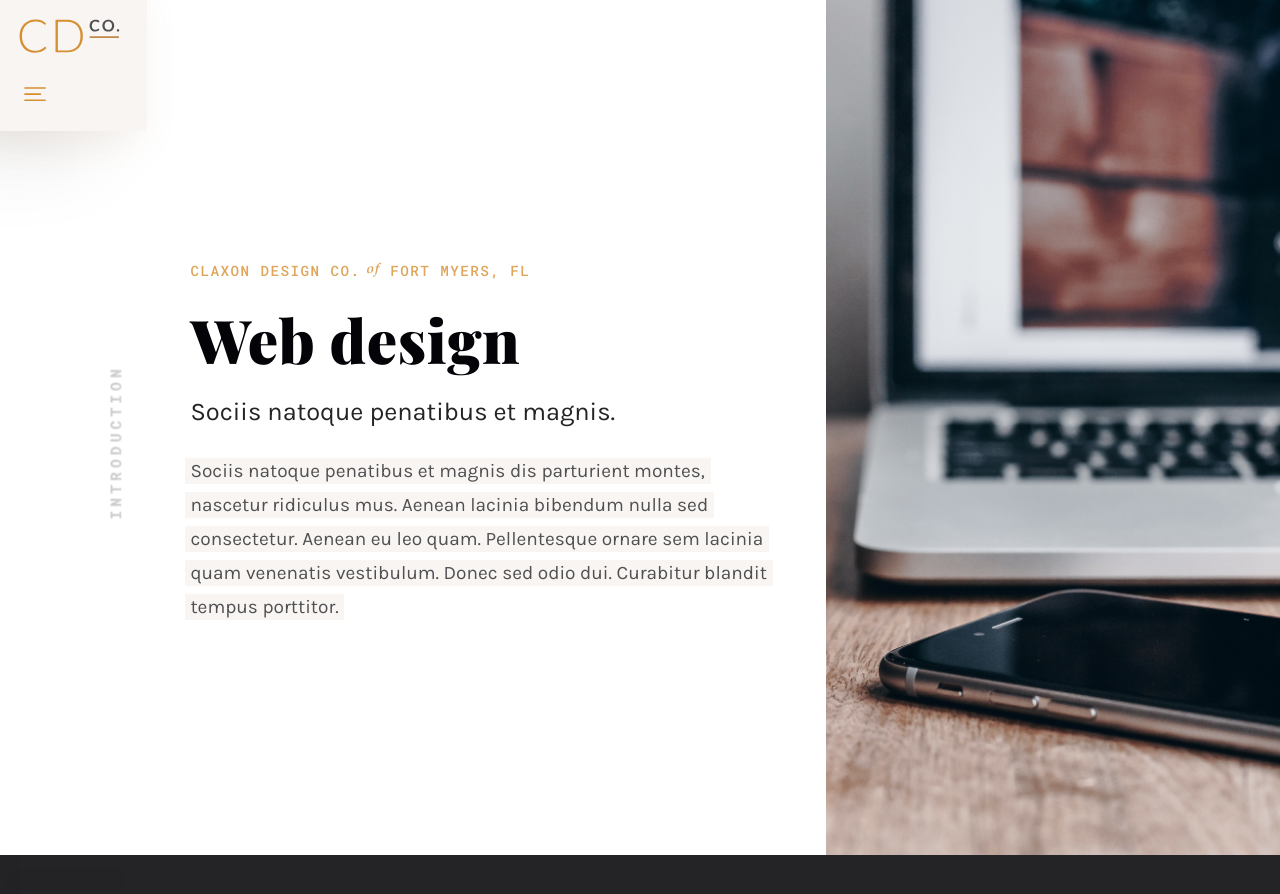
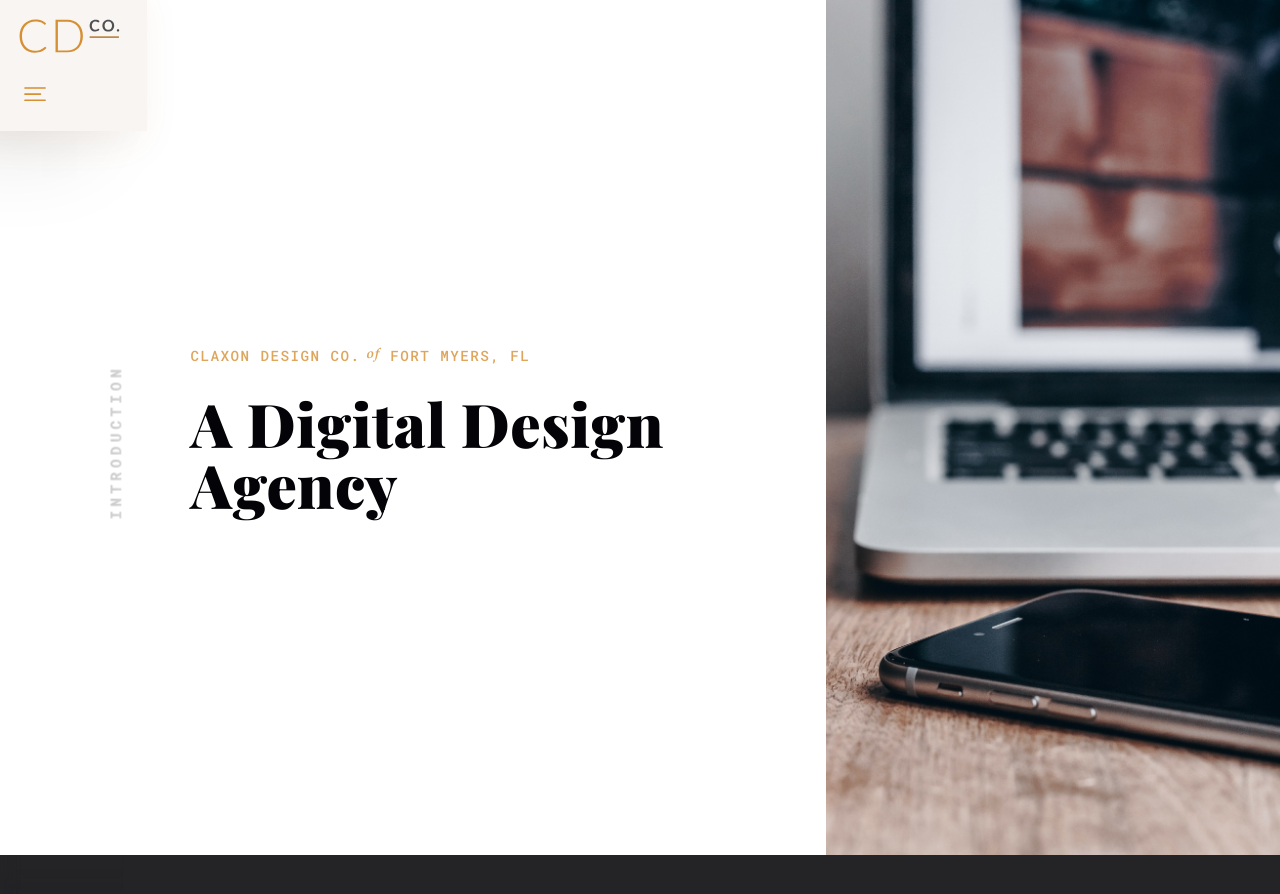
Before and after one commit to claxondesignco/claxondesignco.github.io, a Jekyll site: the page built from index.md, in a window 1280 px wide and 900 px high. Shown: the top 894 px of the window. Built offline with Jekyll 4.4.1, drawn with Linux system fonts in a browser that asks for light colours; nearby versions of some CDN libraries; comment, search, counter and statistics services are not loaded.

Commit message:
edited homepage content

```diff
--- a/index.md
+++ b/index.md
@@ -13,14 +13,11 @@
 <h1>Claxon Design Co. <span class="fancy">of</span> Fort Myers, FL</h1>
 {:/}
 
-## Web design
+## A Digital Design Agency
 
-Sociis natoque penatibus et magnis.
-
-Sociis natoque penatibus et magnis dis parturient montes, nascetur ridiculus mus. Aenean lacinia bibendum nulla sed consectetur. Aenean eu leo quam. Pellentesque ornare sem lacinia quam venenatis vestibulum. Donec sed odio dui. Curabitur blandit tempus porttitor.
 </div>
 {::nomarkdown}
-<img src="/assets/images/hero.jpg" class="aside" alt="Photograph of a computer on a desk">
+<img srcset="/assets/images/hero.jpg 1x, /assets/images/hero@2x.jpg 2x" class="aside" alt="Photograph of a computer on a desk">
 {:/}
 </section>
 
@@ -39,40 +36,45 @@
 
 <h2><span data-aos="blank-out" data-aos-duration="0" data-aos-delay="400">Work</span></h2>
 
-<a class="portfolio-item-link" target="_blank" href="http://funkytaco.fun">
-  <figure class="portfolio-item">
-    <img class="portfolio-item-background" src="/assets/images/FunkyTaco-bg.jpeg" aria-hidden="true">
-    <img class="portfolio-item-image" srcset="/assets/images/FunkyTaco.png 1x, /assets/images/FunkyTaco@2x.png 2x">
-    <figcaption class="portfolio-item-header">
-      <p class="intro-type">Logotype</p>
-      <h3>Funky Taco</h3>
-    </figcaption>
-  </figure>
-</a>
+<div class="portfolio-list">
 
-<a class="portfolio-item-link" target="_blank" href="http://theracareinc.com">
-  <figure class="portfolio-item">
-    <img class="portfolio-item-background" src="/assets/images/theracare-bg.jpeg" aria-hidden="true">
-    <img class="portfolio-item-image" srcset="/assets/images/theracare.jpg 1x, /assets/images/theracare@2x.jpg 2x, /assets/images/theracare@3x.jpg 3x">
-    <figcaption class="portfolio-item-header">
-      <p class="intro-type">Website Design/Development</p>
-      <h3>Theracare, Inc.</h3>
-    </figcaption>
-  </figure>
-</a>
+    <a class="portfolio-item-link" target="_blank" href="http://funkytaco.fun">
+      <figure class="portfolio-item" style="--brand-color: #f1bd58;">
+        <img class="portfolio-item-background" srcset="/assets/images/FunkyTaco-bg.jpeg 1x, /assets/images/FunkyTaco-bg@2x.jpeg 2x" aria-hidden="true">
+        <img class="portfolio-item-image" srcset="/assets/images/FunkyTaco.png 1x, /assets/images/FunkyTaco@2x.png 2x">
+        <figcaption class="portfolio-item-header">
+          <p class="intro-type">Logotype</p>
+          <h3>Funky Taco</h3>
+        </figcaption>
+      </figure>
+    </a>
 
-<a class="portfolio-item-link" target="_blank" href="http://totsindy.com">
-  <figure class="portfolio-item">
-    <img class="portfolio-item-background" src="/assets/images/TOTSIndy-bg.jpg" aria-hidden="true">
-    <img class="portfolio-item-image" srcset="/assets/images/TOTSIndy.jpg 1x, /assets/images/TOTSIndy@2x.jpg 2x, /assets/images/TOTSIndy@3x.jpg 3x">
-    <figcaption class="portfolio-item-header">
-      <p class="intro-type">Website Design/Development</p>
-      <h3>TOTS Indy</h3>
-    </figcaption>
-  </figure>
-</a>
+    <a class="portfolio-item-link" target="_blank" href="http://theracareinc.com">
+      <figure class="portfolio-item" style="--brand-color: #525967;">
+        <img class="portfolio-item-background" src="/assets/images/theracare-bg.jpeg" aria-hidden="true">
+        <img class="portfolio-item-image" srcset="/assets/images/theracare.jpg 1x, /assets/images/theracare@2x.jpg 2x, /assets/images/theracare@3x.jpg 3x">
+        <figcaption class="portfolio-item-header">
+          <p class="intro-type">Website Design/Development</p>
+          <h3>Theracare, Inc.</h3>
+        </figcaption>
+      </figure>
+    </a>
+
+    <a class="portfolio-item-link" target="_blank" href="http://totsindy.com">
+      <figure class="portfolio-item" style="--brand-color: #f98347">
+        <img class="portfolio-item-background" src="/assets/images/TOTSIndy-bg.jpg" aria-hidden="true">
+        <img class="portfolio-item-image" srcset="/assets/images/TOTSIndy.jpg 1x, /assets/images/TOTSIndy@2x.jpg 2x, /assets/images/TOTSIndy@3x.jpg 3x">
+        <figcaption class="portfolio-item-header">
+          <p class="intro-type">Website Design/Development</p>
+          <h3>TOTS Indy</h3>
+        </figcaption>
+      </figure>
+    </a>
+
+</div>
+
 </section>
-<section class="light" markdown="1">
+<section class="red" markdown="1">
 
 <div aria-hidden="true" class="section-title" data-section-title="Testimonials"></div>
 <blockquote class="testimonial"><p>It's been fantastic working with Adam; he's fast and talented, with good creative vision, strong communication skills, and a willingness to collaborate that not all designers&nbsp;possess.</p><footer>— <cite>Kristen Proctor | Founder, Rocket Strategy</cite></footer></blockquote>
```
